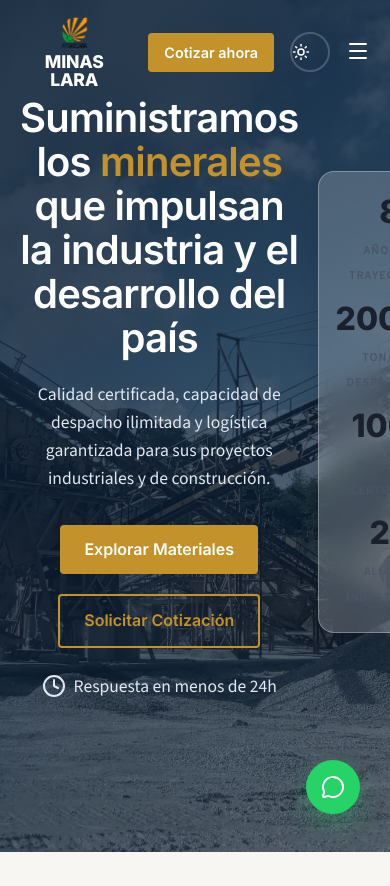
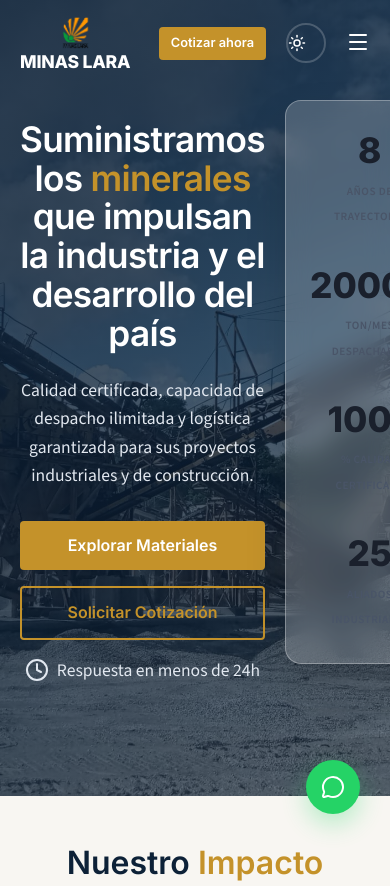
Before and after one commit to minaslara2023-commits/minaslara.com, a plain HTML site: page index.html in a window 390 px wide. Shown: the top 886 px of the page. Drawn offline with nearby package versions, Linux system fonts and the light colour scheme.

Commit message:
Update responsive.css
CAMBIO

```diff
--- a/css/responsive.css
+++ b/css/responsive.css
@@ -51,25 +51,65 @@
         max-height: 35px;
     }
 
+    .nav-actions {
+        gap: var(--spacing-md); /* Aumento de espaciado para evitar clics accidentales */
+    }
+
+    .btn-nav-cta {
+        padding: 6px 12px;
+        font-size: 0.8rem;
+    }
+
     /* Reducción de tamaños en el grid estadístico para evitar desbordes a la derecha */
     .stat-number {
-        font-size: 2rem;
+        font-size: 2.2rem;
     }
 
     .stat-label {
-        font-size: 0.75rem;
+        font-size: 0.7rem;
+        letter-spacing: 0.5px;
+    }
+
+    .stat-item {
+        padding: 0.5rem;
     }
 
     .stats-grid {
         grid-template-columns: repeat(2, 1fr);
         padding: 1.5rem 1rem;
-        gap: 1rem; /* Reducir gap en móviles */
+        gap: 1.5rem 1rem; /* Más espacio vertical entre filas en móvil */
+    }
+
+    /* Ajustes específicos para el Hero en móvil */
+    .hero {
+        padding-top: 120px;
+        padding-bottom: 80px;
+        min-height: auto;
+    }
+
+    .hero-text h1 {
+        margin-bottom: 1.5rem;
+        font-size: 2.2rem; /* Tamaño más controlado para evitar huerfanas feas */
+    }
+
+    .hero-text p {
+        margin-bottom: 2rem;
+    }
+
+    .hero-buttons {
+        gap: 1rem;
+        width: 100%;
+    }
+
+    .hero-buttons .btn {
+        width: 100%; /* Botones de ancho completo en móvil para mejor ergonomía */
     }
 
     .stats-container {
         position: relative;
         transform: translateY(0);
-        margin-top: calc(var(--spacing-xl) * -0.5);
+        margin-top: -40px;
+        margin-bottom: 2rem;
     }
 
     .interactive-data {
@@ -122,6 +162,22 @@
         align-items: stretch;
     }
 
+    .modal-content {
+        width: 95%;
+        padding: 1.5rem;
+        max-height: 90vh;
+    }
+
+    .close-modal {
+        top: 10px;
+        right: 10px;
+        background: var(--color-bg-white);
+        border-radius: 50%;
+        width: 32px;
+        height: 32px;
+        box-shadow: var(--shadow-soft);
+    }
+
     .modal-body-content {
         grid-template-columns: 1fr;
     }
@@ -154,6 +210,7 @@
 
     .hero-urgency {
         justify-content: center;
+        margin-top: 1rem;
     }
 
     .about-text,
@@ -182,11 +239,18 @@
     .explorer-menu {
         flex-direction: row;
         overflow-x: auto;
-        padding-bottom: 10px;
+        padding-bottom: 15px;
+        -webkit-overflow-scrolling: touch;
+        scrollbar-width: thin;
+        gap: 0.5rem;
+        /* Indicador visual de scroll */
+        mask-image: linear-gradient(to right, black 85%, transparent 100%);
     }
 
     .exp-menu-btn {
         white-space: nowrap;
+        padding: 8px 16px;
+        font-size: 0.9rem;
     }
 
     .explorer-content {
```
